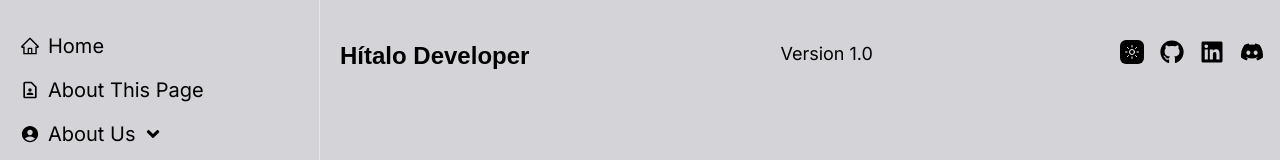
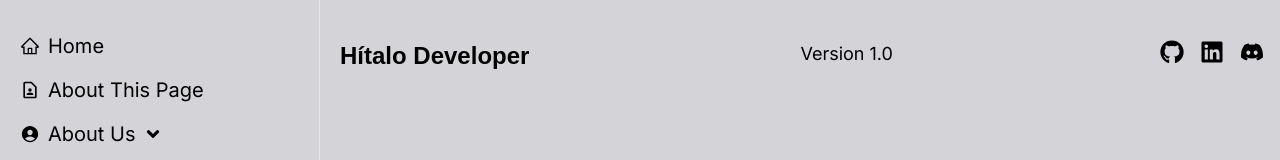
Before and after one commit to Hzimr/Hzimr.github.io, a Next.js app: page / in a window 1280 px wide. Shown: the top 160 px of the page. Built offline with nearby package versions, Linux system fonts and the light colour scheme; a web font is replaced by a local one.

Commit message:
refactor: remove ThemeToggle in header

```diff
--- a/src/components/header/header.tsx
+++ b/src/components/header/header.tsx
@@ -1,5 +1,4 @@
 'use client'
-import { ThemeToggle } from '../theme/themeToggle'
 import { FaDiscord, FaGithub, FaLinkedin } from 'react-icons/fa'
 import { Logo } from './logo'
 import Imagem from '../../assets/HitaloImage.png'
@@ -13,7 +12,6 @@ export function Header() {
       <Logo />
       <p className="hidden text-lg md:flex">Version 1.0</p>
       <div className="flex gap-4">
-        <ThemeToggle />
         <a
           className="transition ease-in-out hover:scale-105 hover:opacity-70"
           href="https://github.com/Hzimr"
```
